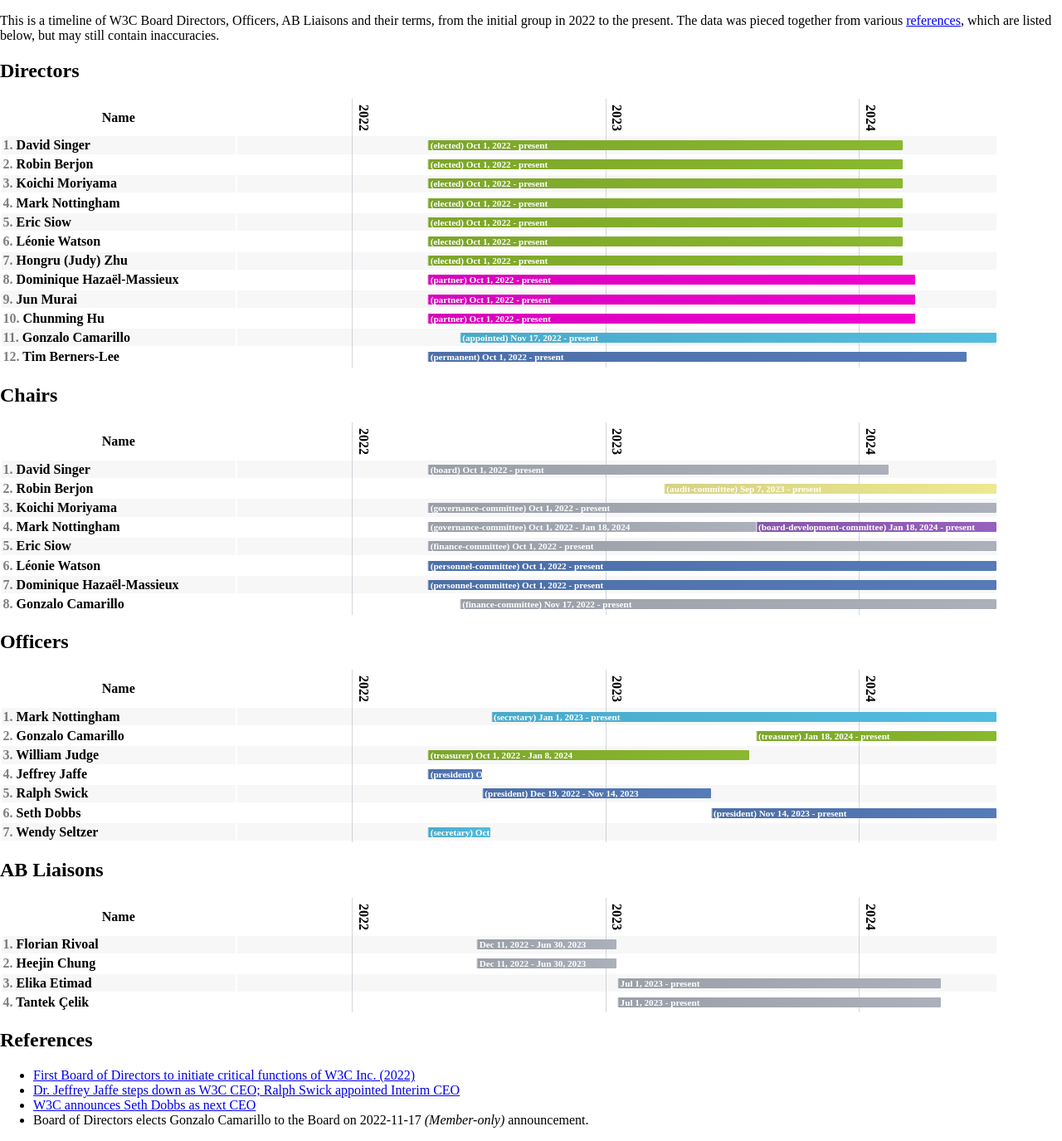
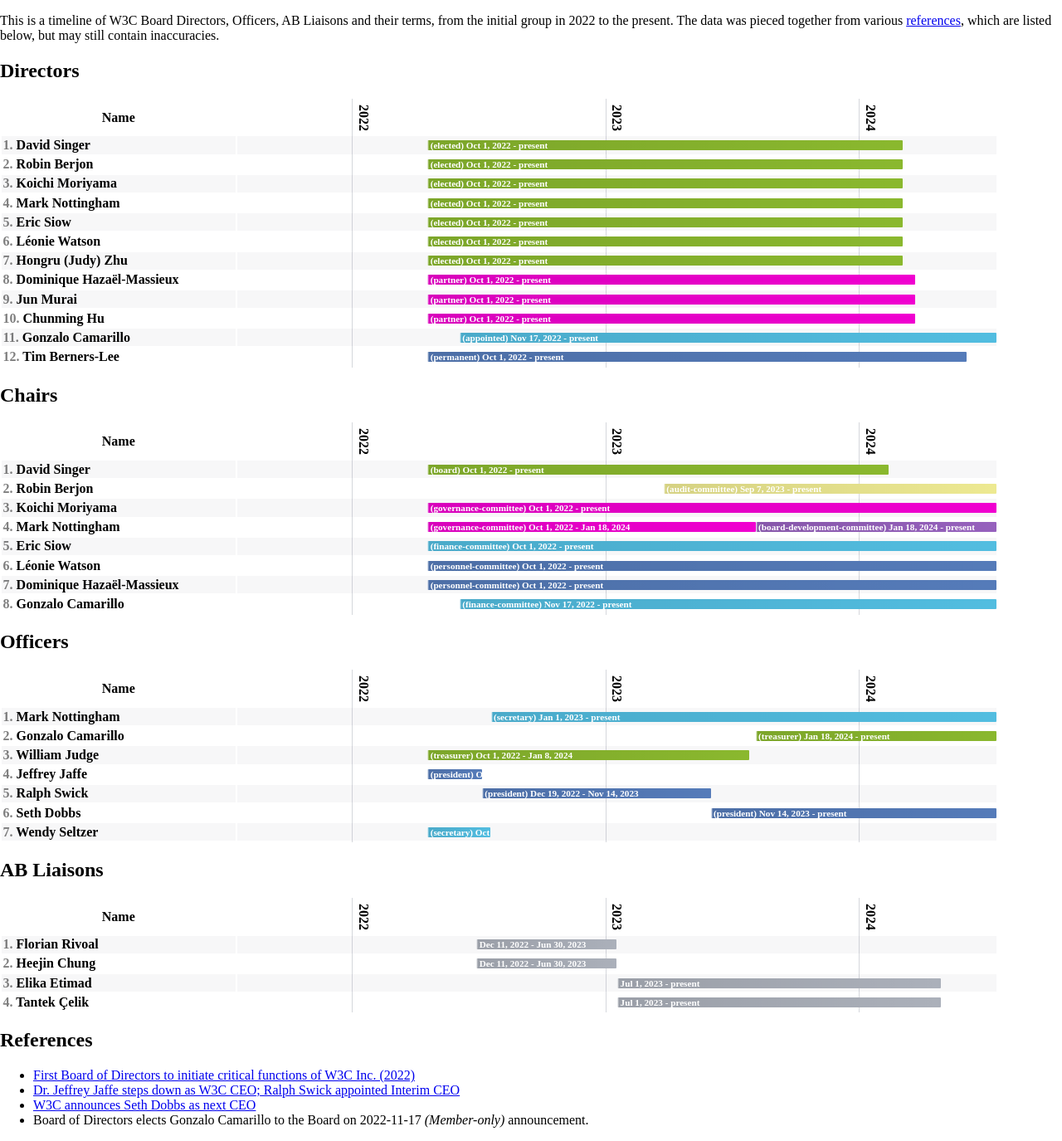
Before and after one commit to ianbjacobs/history-test-202402, a Jekyll site: the page built from history/index.md, in a window 1280 px wide. Shown: the whole page at 83% size. Built offline with Jekyll 4.4.1, drawn with Linux system fonts in a browser that asks for light colours.

Commit message:
css fixes

```diff
--- a/assets/css/members.css
+++ b/assets/css/members.css
@@ -99,15 +99,15 @@
 	border-radius: 1px;
 }
 
-.term.appointed, .term.secretary, term.finance-committee {
+.term.appointed, .term.secretary, .term.finance-committee {
 	background-color: hsl(195 70% 60%);
 }
 
-.term.elected, .term.treasurer, term.board {
+.term.elected, .term.treasurer, .term.board {
 	background-color: hsl(80 60% 45%);
 }
 
-.term.partner, chair.audit, term.governance-committee {
+.term.partner, chair.audit, .term.governance-committee {
 	background-color: hsl(308, 100%, 47%);
 }
 
```
